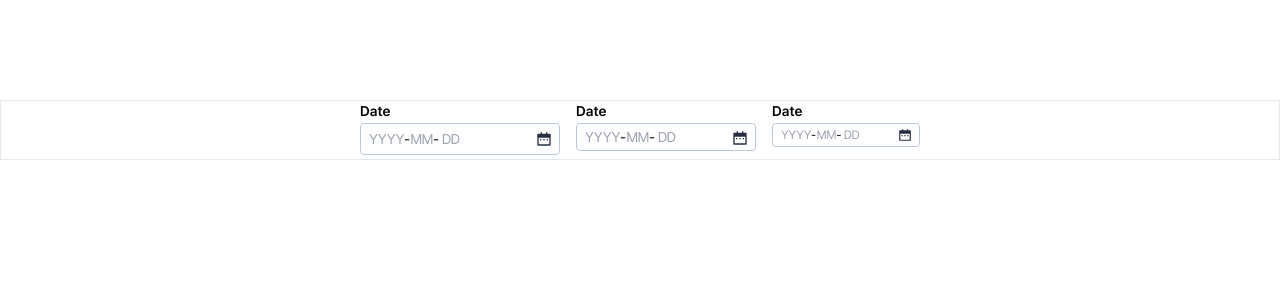
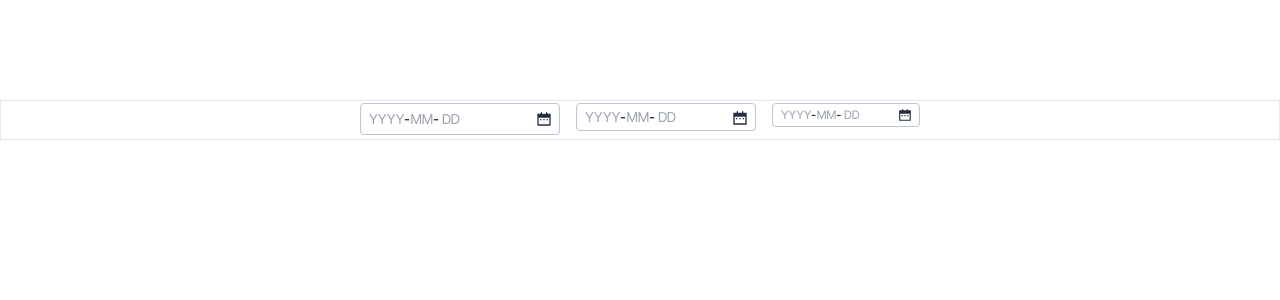
Before and after one commit to Musma/react-libraries, a React (Vite) app in the folder packages/react-component/: page / in a window 1280 px wide. Shown: the top 300 px of the page. Built offline with nearby package versions, Linux system fonts and the light colour scheme.

Commit message:
chore: DatePicker label props 추가

```diff
--- a/packages/react-component/src/components/DatePicker/DatePicker.tsx
+++ b/packages/react-component/src/components/DatePicker/DatePicker.tsx
@@ -7,12 +7,18 @@ import { Calendar } from './Calendar'
 import { DateInput } from './DateInput'
 
 interface CalendarProps {
+  label?: string
   size?: Size
   dateTime?: DateTime
   handleDatePick: (dateTime: DateTime | undefined) => void
 }
 
-export const DatePicker = ({ size = 'lg', dateTime, handleDatePick }: CalendarProps) => {
+export const DatePicker = ({
+  label = '',
+  size = 'lg',
+  dateTime,
+  handleDatePick,
+}: CalendarProps) => {
   const [isOpen, setIsOpen] = useState(false)
   const [date, setDate] = useState<DateTime | undefined>(dateTime)
   const handleSelectDay = useCallback((y: number, m: number, d: number) => {
@@ -32,7 +38,7 @@ export const DatePicker = ({ size = 'lg', dateTime, handleDatePick }: CalendarPr
   return (
     <div className="flex flex-col items-start">
       <Typography type="subTitle" variant="subTitle2" className="mb-[2px]">
-        Date
+        {label}
       </Typography>
       <DateInput
         size={size}
```
